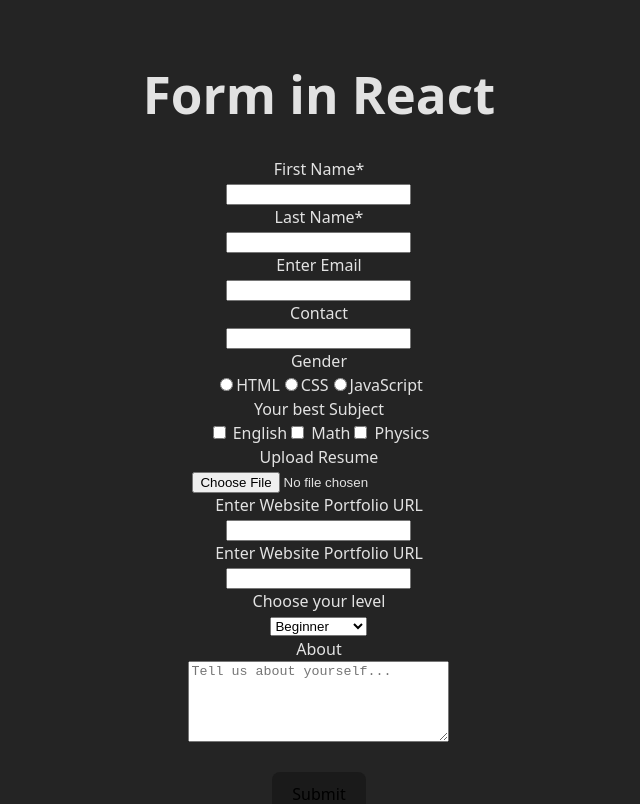
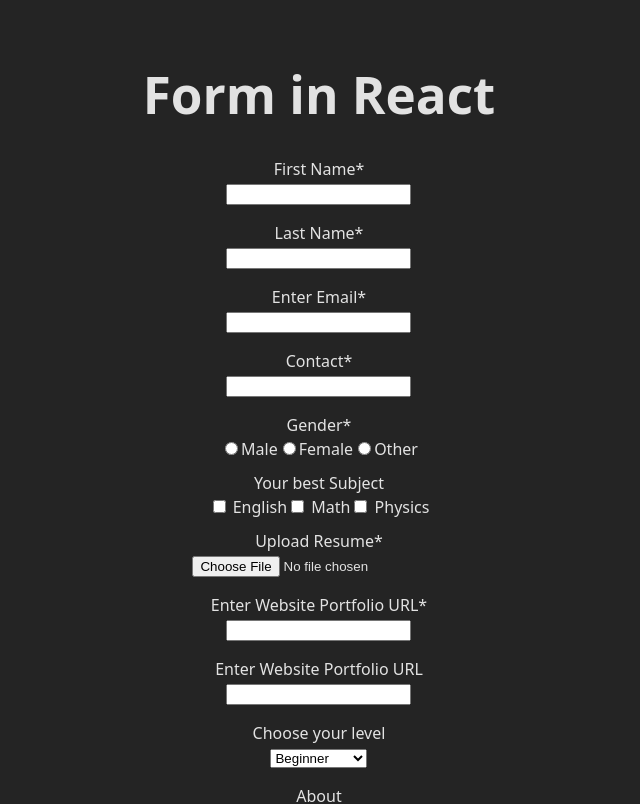
Before and after one commit to frances-joffany-navarro/form-in-react, a React (Vite) app: page / in a window 1280 px wide. Shown: the top 804 px of the page, without its empty margins (321-961 px from the left). Built offline with nearby package versions, Linux system fonts and the light colour scheme.

Commit message:
finalize static site

```diff
--- a/src/App.css
+++ b/src/App.css
@@ -4,3 +4,12 @@
   padding: 2rem;
   text-align: center;
 }
+
+input.divider,
+select.divider {
+  margin-bottom: 1rem;
+}
+
+label {
+  text-align: left;
+}
--- a/src/App.jsx
+++ b/src/App.jsx
@@ -1,4 +1,5 @@
 //import { useState } from 'react'
+import { useState } from 'react'
 import './App.css'
 
 function App() {
@@ -11,47 +12,51 @@ function App() {
 }
 
 function PersonalInfoForm() {
+  //const [personalData, setPersonalData] = useState([]);
+  //console.log(personalData);
+
   return (
     <form>
       <label>First Name* </label><br />
-      <input type="text" name="firstName" /><br />
+      <input className='divider' type="text" name="firstName" required /><br />
       <label>Last Name* </label><br />
-      <input type="text" name="lastName" /><br />
-      <label>Enter Email </label><br />
-      <input type="email" name="email" /><br />
-      <label>Contact </label><br />
-      <input type="text" name="contact" /><br />
-      <label htmlFor="gender">Gender</label><br />
-      <input type="radio" id="male" name="gender" value="male" />
-      <label htmlFor="male">HTML</label>
+      <input className='divider' type="text" name="lastName" required /><br />
+      <label>Enter Email* </label><br />
+      <input className='divider' type="email" name="email" required /><br />
+      <label>Contact* </label><br />
+      <input className='divider' type="text" name="contact" required /><br />
+      <label htmlFor="gender">Gender*</label><br />
+      <input type="radio" id="male" name="gender" value="male" required />
+      <label htmlFor="male">Male</label>
       <input type="radio" id="female" name="gender" value="female" />
-      <label htmlFor="female">CSS</label>
-      <input type="radio" id="other" name="gender" value="other" />
-      <label htmlFor="other">JavaScript</label><br />
+      <label htmlFor="female">Female</label>
+      <input className='divider' type="radio" id="other" name="gender" value="other" />
+      <label htmlFor="other">Other</label><br />
       <label htmlFor="bestSubject">Your best Subject</label><br />
       <input type="checkbox" id="bestSubject1" name="bestSubject1" value="english" />
       <label htmlFor="bestSubject1"> English</label>
       <input type="checkbox" id="bestSubject2" name="bestSubject2" value="math" />
       <label htmlFor="bestSubject2"> Math</label>
-      <input type="checkbox" id="bestSubject3" name="bestSubject3" value="physics" />
+      <input className='divider' type="checkbox" id="bestSubject3" name="bestSubject3" value="physics" />
       <label htmlFor="bestSubject3"> Physics</label><br />
-      <label htmlFor="resumeUpload">Upload Resume</label><br />
-      <input type="file" id='resumeUpload' name="resumeUpload" /><br />
-      <label>Enter Website Portfolio URL </label><br />
-      <input type="url" name="websitePortfolioUrl" /><br />
+      <label htmlFor="resumeUpload">Upload Resume*</label><br />
+      <input className='divider' type="file" id='resumeUpload' name="resumeUpload" required /><br />
+      <label>Enter Website Portfolio URL*</label><br />
+      <input className='divider' type="url" name="websitePortfolioUrl" required /><br />
       <label htmlFor='websitePortfolioUrl'>Enter Website Portfolio URL </label><br />
-      <input type="url" id='websitePortfolioUrl' name="websitePortfolioUrl" /><br />
-      <label htmlFor="levelLevel">Choose your level</label><br />
-      <select id="level" name="level">
+      <input className='divider' type="url" id='websitePortfolioUrl' name="websitePortfolioUrl" /><br />
+      <label htmlFor="level">Choose your level</label><br />
+      <select className='divider' id="level" name="level">
         <option value="beginner">Beginner</option>
         <option value="intermediate">Intermediate</option>
         <option value="advanced">Advanced</option>
       </select><br />
       <label htmlFor='about'>About</label><br />
-      <textarea id="about" name="about" rows="5" cols="30" placeholder='Tell us about yourself...'>
+      <textarea className='divider' id="about" name="about" rows="5" cols="30" placeholder='Tell us about yourself...'>
       </textarea><br />
       <br />
       <button type="submit">Submit</button>
+      <button type="reset">Reset</button>
     </form>
   )
 }
--- a/src/index.css
+++ b/src/index.css
@@ -39,9 +39,10 @@ button {
   font-size: 1em;
   font-weight: 500;
   font-family: inherit;
-  background-color: #1a1a1a;
+  background-color: #ffffff;
   cursor: pointer;
   transition: border-color 0.25s;
+  margin: 0 10px;
 }
 button:hover {
   border-color: #646cff;
```
